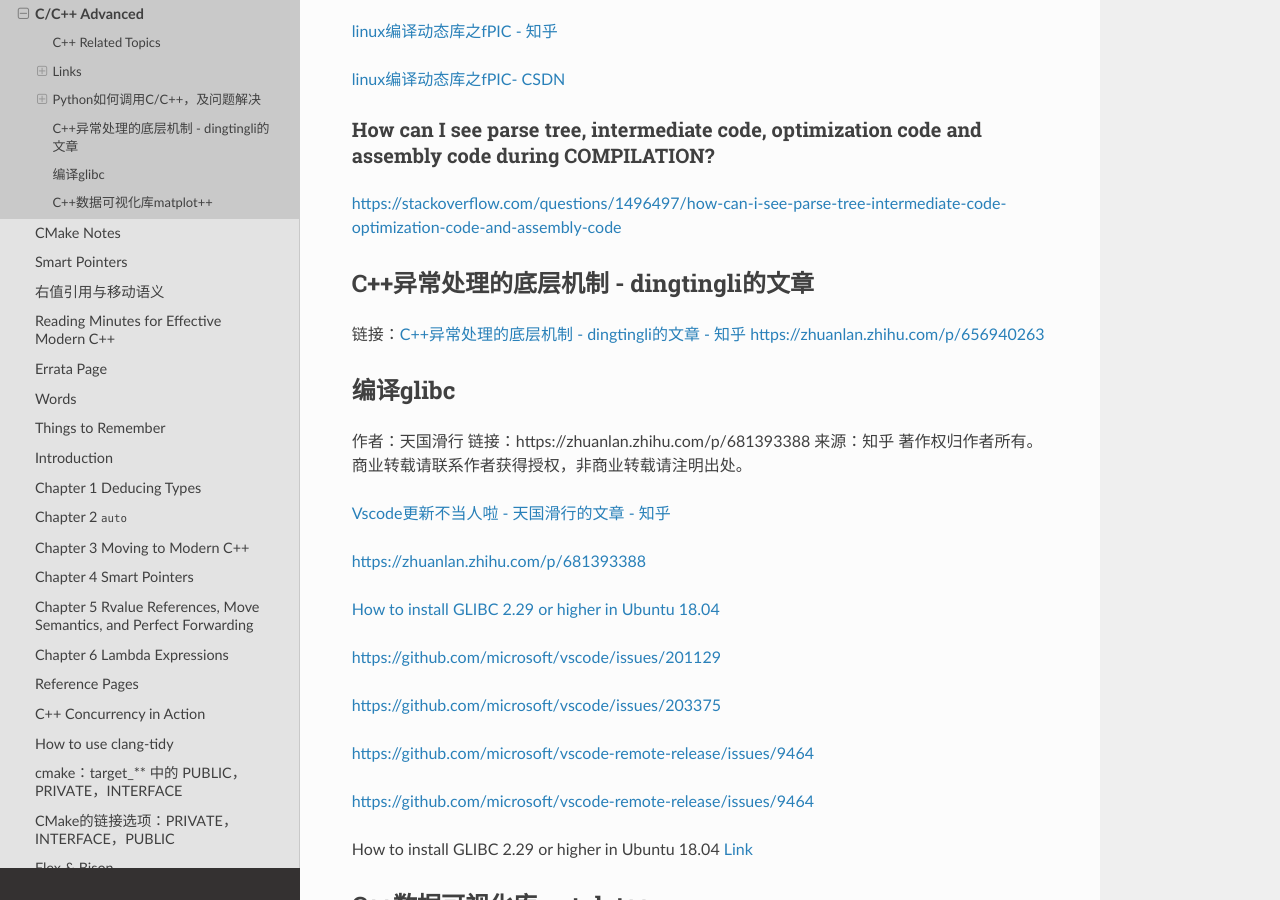
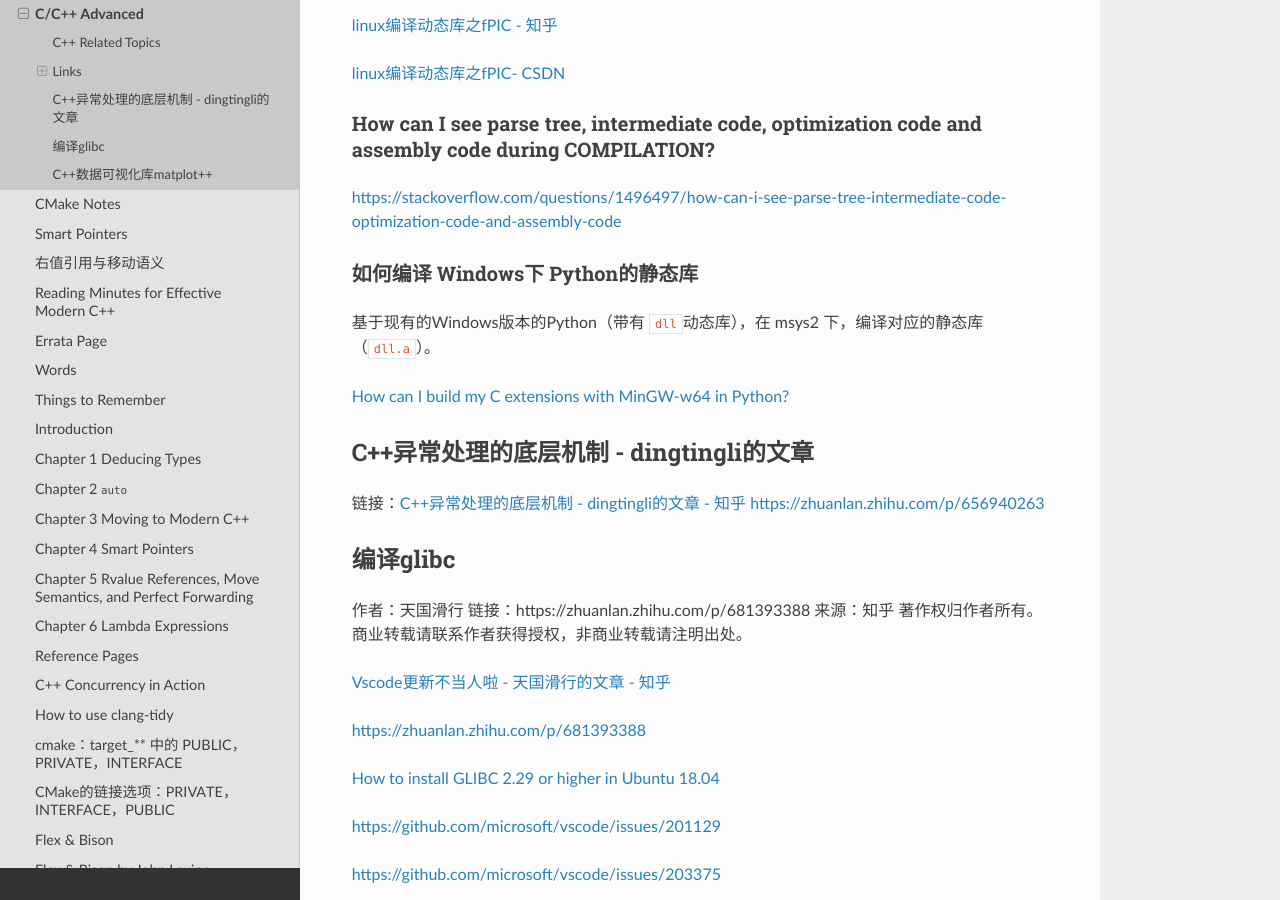
Before and after one commit to Pyrad/pyradnotes, a Sphinx documentation site: the page built from source/CPP/CppAdvanced.md, in a window 1280 px wide and 900 px high, scrolled down 4749 px. Built offline with Sphinx 7.4.7 and the Read the Docs theme 2.0.0, drawn with Linux system fonts in a browser that asks for light colours.

Commit message:
CPP How to compile static lib for Python of Windows version

```diff
--- a/source/CPP/CppAdvanced.md
+++ b/source/CPP/CppAdvanced.md
@@ -89,7 +89,7 @@
 
 [有哪些优秀的 C/C++ 开源代码框架？这些框架的设计思路是怎样的？ - 觅新笑话中的回答 - 知乎](https://www.zhihu.com/question/20201738/answer/2928936881)
 
-## Python如何调用C/C++，及问题解决
+### Python如何调用C/C++，及问题解决
 
 [Python调用.dll文件,报错FileNotFoundError: Could not find module ‘xx\....\xx.dll](https://blog.csdn.net/weixin_43980331/article/details/132556194)
 
@@ -222,6 +222,14 @@
 [https://stackoverflow.com/questions/1496497/how-can-i-see-parse-tree-intermediate-code-optimization-code-and-assembly-code](https://stackoverflow.com/questions/1496497/how-can-i-see-parse-tree-intermediate-code-optimization-code-and-assembly-code)
 
 
+### 如何编译 Windows下 Python的静态库
+
+基于现有的Windows版本的Python（带有 `dll`动态库），在 msys2 下，编译对应的静态库（`dll.a`）。
+
+[How can I build my C extensions with MinGW-w64 in Python?](https://stackoverflow.com/questions/11182765/how-can-i-build-my-c-extensions-with-mingw-w64-in-python)
+
+
+
 ## C++异常处理的底层机制 - dingtingli的文章
 
 链接：[C++异常处理的底层机制 - dingtingli的文章 - 知乎 https://zhuanlan.zhihu.com/p/656940263](https://zhuanlan.zhihu.com/p/656940263)
```
